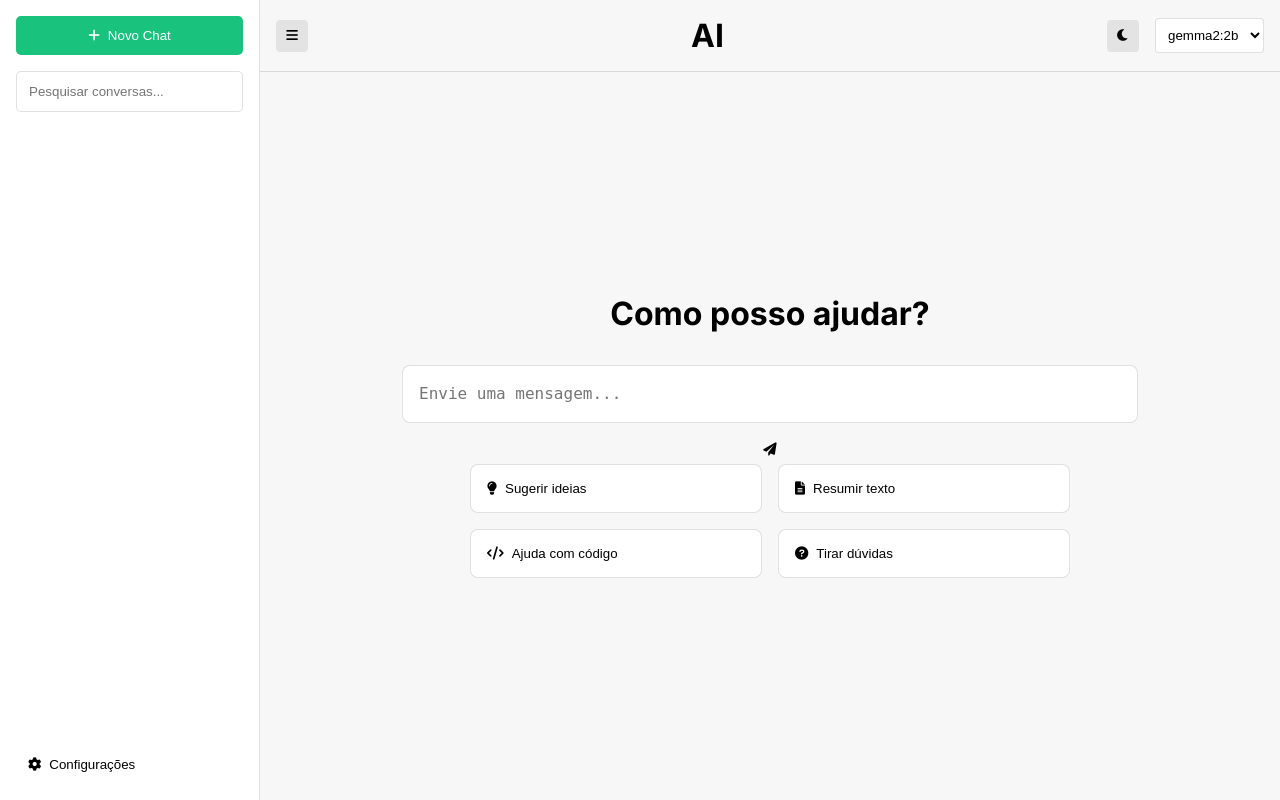
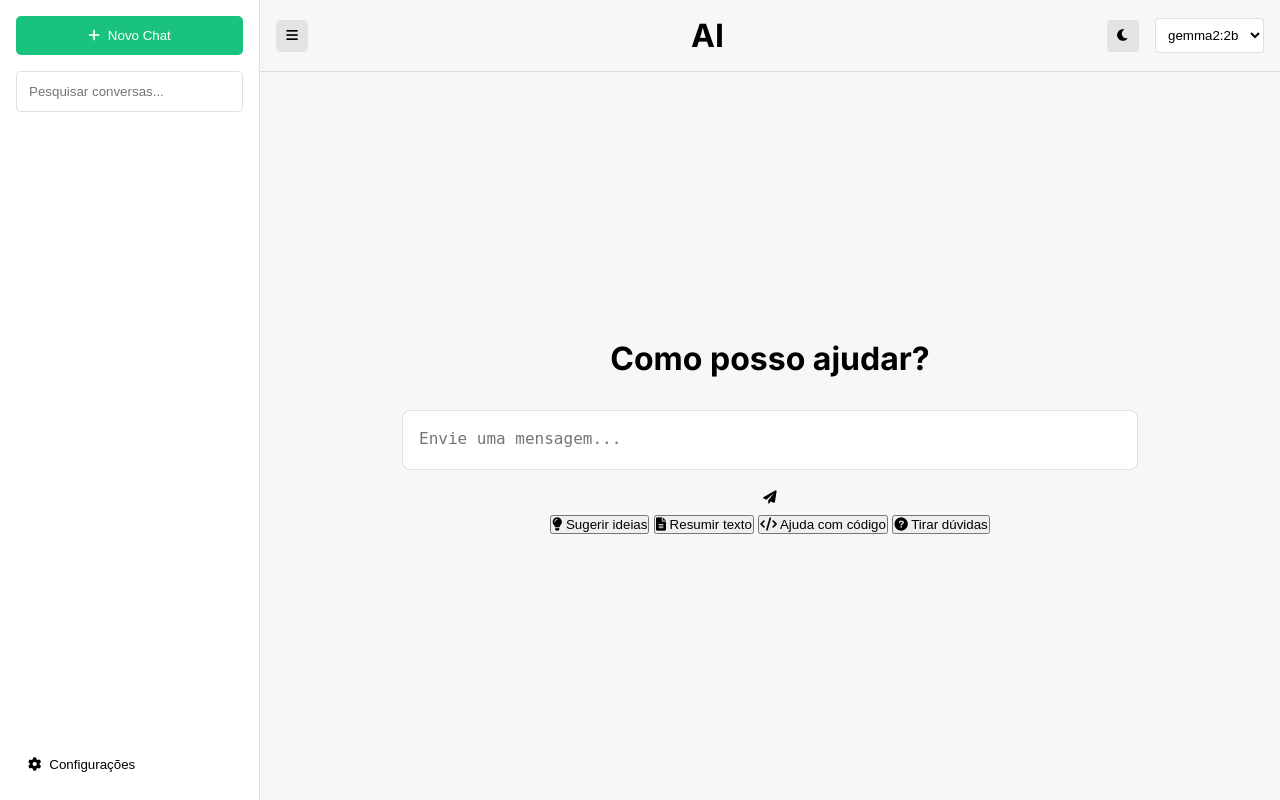
Before and after one commit to guilherme-duarte-ferreira/fala-virtual, a Flask app: page / in a window 1280 px wide. Run offline with Flask 3, Linux system fonts and the light colour scheme.

Commit message:
Remove unnecessary files and update textarea
This commit removes files that are not needed for the Python project and updates the textarea structure in the HTML to match the specified design using Tailwind CSS and custom styles.
[skip gpt_engineer]

```diff
--- a/static/css/styles.css
+++ b/static/css/styles.css
@@ -253,52 +253,70 @@ body {
     color: var(--text-primary);
 }
 
-.input-box {
-    display: flex;
-    flex-direction: column;
-    gap: 0.75rem;
-    width: 100%;
-    max-width: 800px;  /* Aumentado de 600px para 800px */
-    position: relative;
-}
-
-.input-box textarea {
-    width: 100%;
-    padding: 1rem;  /* Aumentado de 0.75rem para 1rem */
-    padding-right: 3.5rem;  /* Aumentado para dar mais espaço ao botão */
-    border: 1px solid var(--border-color);
-    border-radius: 0.5rem;
-    background-color: var(--input-bg);
-    color: var(--text-primary);
-    font-size: 1rem;
-    resize: none;
-    min-height: 56px;  /* Aumentado de 44px para 56px */
-    max-height: 200px;
-    line-height: 1.5;
-    scrollbar-width: none;
-    -ms-overflow-style: none;
-}
-
-.input-box textarea::-webkit-scrollbar {
-    display: none;
-}
-
 .input-container {
     padding: 1.5rem;
     border-top: 1px solid var(--border-color);
     max-width: 800px;
     margin: 0 auto;
     width: 100%;
+    background-color: var(--input-bg);
+    border-radius: 8px;
+}
+
+.input-box {
     display: flex;
     flex-direction: column;
     gap: 0.75rem;
+    width: 100%;
 }
 
-.button-container {
+.input-box textarea {
+    width: 100%;
+    min-height: 60px;
+    padding: 1rem;
+    background-color: var(--input-bg);
+    color: var(--text-primary);
+    border: 1px solid var(--border-color);
+    border-radius: 8px;
+    font-size: 1rem;
+    resize: none;
+    max-height: 200px;
+    line-height: 1.5;
+}
+
+.button-group {
     display: flex;
-    justify-content: flex-end;
+    justify-content: space-between;
+    align-items: center;
+    padding: 0.5rem;
+}
+
+.icon-buttons {
+    display: flex;
     gap: 0.5rem;
-    padding: 0 0.5rem;
+    flex-wrap: wrap;
+}
+
+.icon-buttons button {
+    display: flex;
+    align-items: center;
+    gap: 0.5rem;
+    background: transparent;
+    border: none;
+    color: var(--text-primary);
+    padding: 0.5rem;
+    border-radius: 4px;
+    cursor: pointer;
+    transition: background-color 0.3s;
+    font-size: 0.875rem;
+}
+
+.icon-buttons button:hover {
+    background-color: var(--action-hover);
+}
+
+.icon-buttons button i {
+    font-size: 1rem;
 }
 
 .send-btn,
@@ -306,42 +324,14 @@ body {
     background: transparent;
     border: none;
     color: var(--text-primary);
+    padding: 0.5rem 1rem;
+    border-radius: 4px;
     cursor: pointer;
-    padding: 0.5rem;
-    border-radius: 4px;
-    transition: all 0.2s;
-    display: flex;
-    align-items: center;
-    justify-content: center;
+    transition: background-color 0.3s;
 }
 
 .send-btn:hover,
 .stop-btn:hover {
-    background-color: var(--action-hover);
-}
-
-.quick-actions {
-    display: grid;
-    grid-template-columns: repeat(2, 1fr);
-    gap: 1rem;
-    width: 100%;
-    max-width: 600px;
-}
-
-.quick-action-btn {
-    padding: 1rem;
-    border: 1px solid var(--border-color);
-    border-radius: 0.5rem;
-    background-color: var(--input-bg);
-    color: var(--text-primary);
-    cursor: pointer;
-    display: flex;
-    align-items: center;
-    gap: 0.5rem;
-    transition: all 0.2s;
-}
-
-.quick-action-btn:hover {
     background-color: var(--action-hover);
 }
 
```
Also changed, not shown: templates/index.html (+34 -2 lines).
